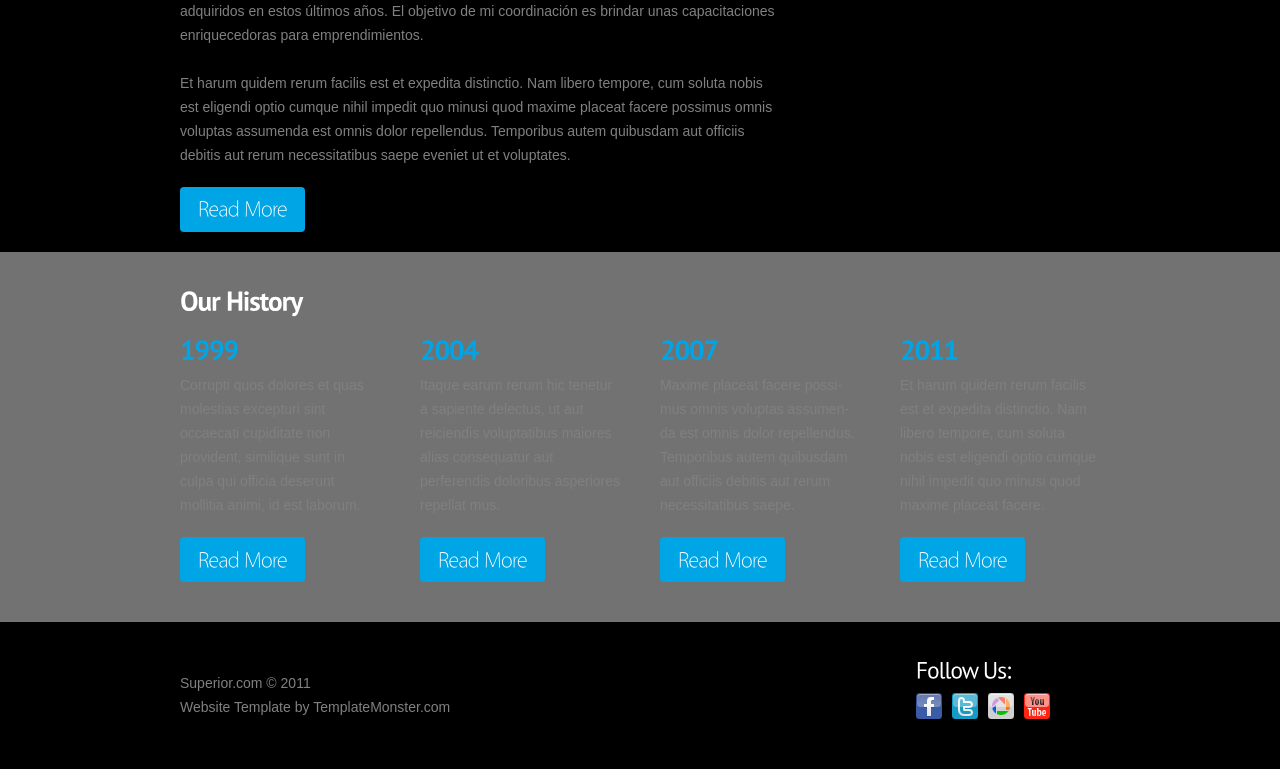
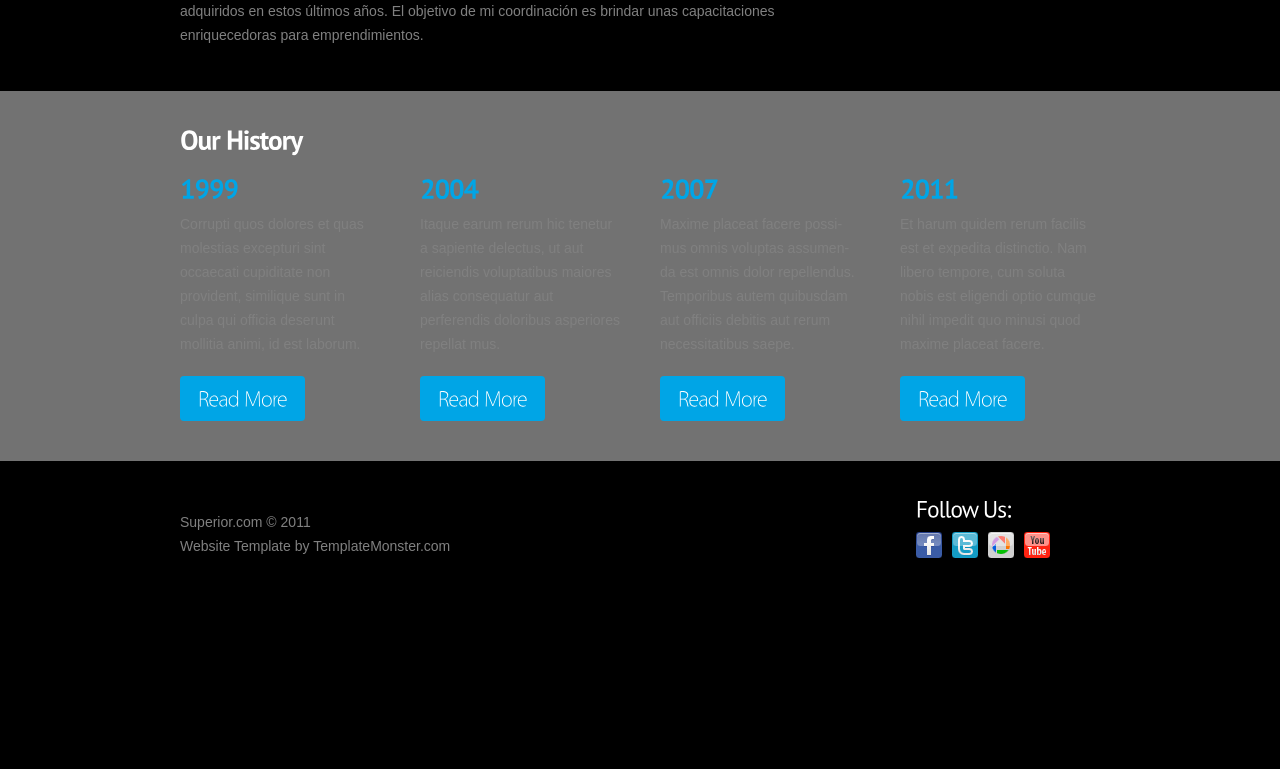
Before and after one commit to fcjaramillo/feria, a plain HTML site: page Company.html in a window 1280 px wide. Shown: the part 1453-2222 px from the top of the page. After the commit the page ends 2061 px from the top, so only its background shows below. Drawn offline with Linux system fonts and the light colour scheme.

Commit message:
modificacion boton read more

```diff
--- a/Company.html
+++ b/Company.html
@@ -89,8 +89,7 @@ Soy una persona con formación integral, aptitud y actitud profesional, con alto
 </p>
 						</div>
 
-						<p>Et harum quidem rerum facilis est et expedita distinctio. Nam libero tempore, cum soluta nobis est eligendi optio cumque nihil impedit quo minusi quod maxime placeat facere possimus omnis voluptas assumenda est omnis dolor repellendus. Temporibus autem quibusdam aut officiis debitis aut rerum necessitatibus saepe eveniet ut et voluptates.</p>
-						<a href="#" class="button1">Read More</a>
+						<!--<a href="#" class="button1">Read More</a>-->
 					</div>
 					<div class="col1">
 						<h2>Why Choose Us</h2>
```
